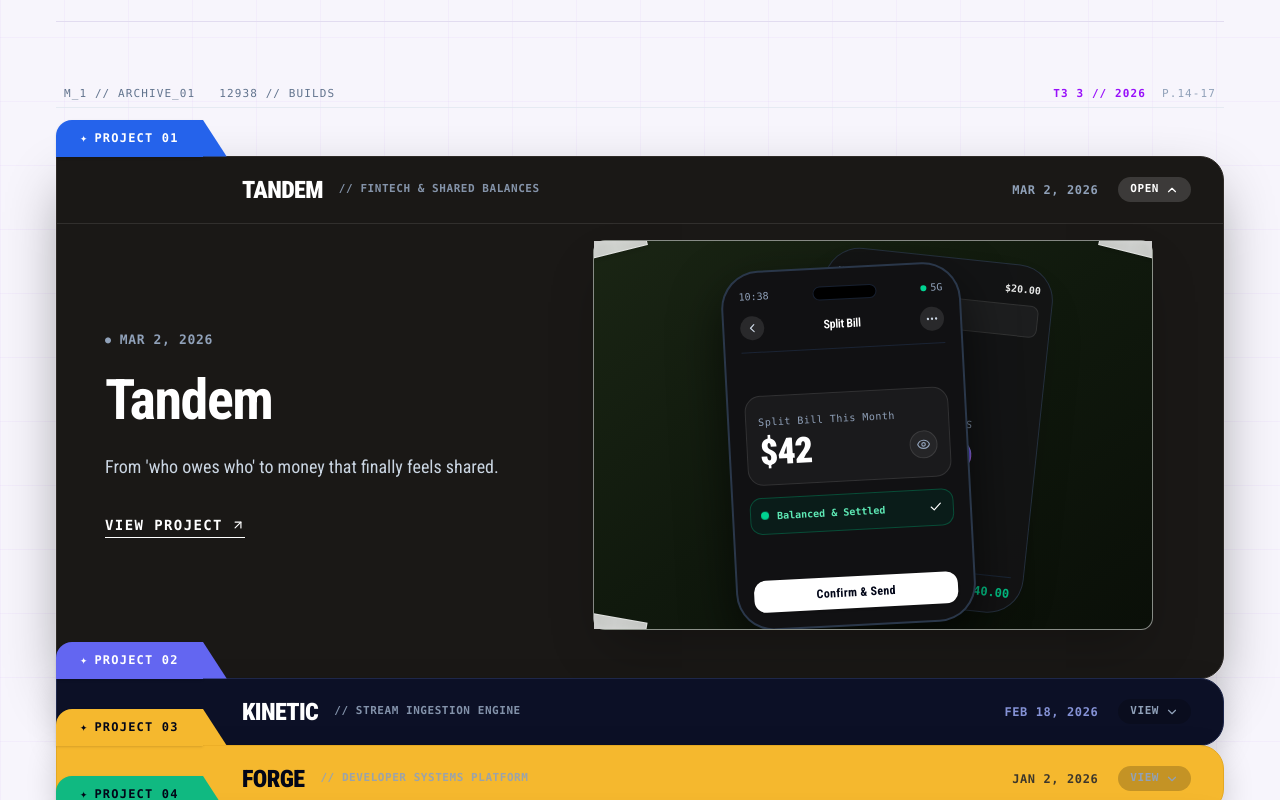
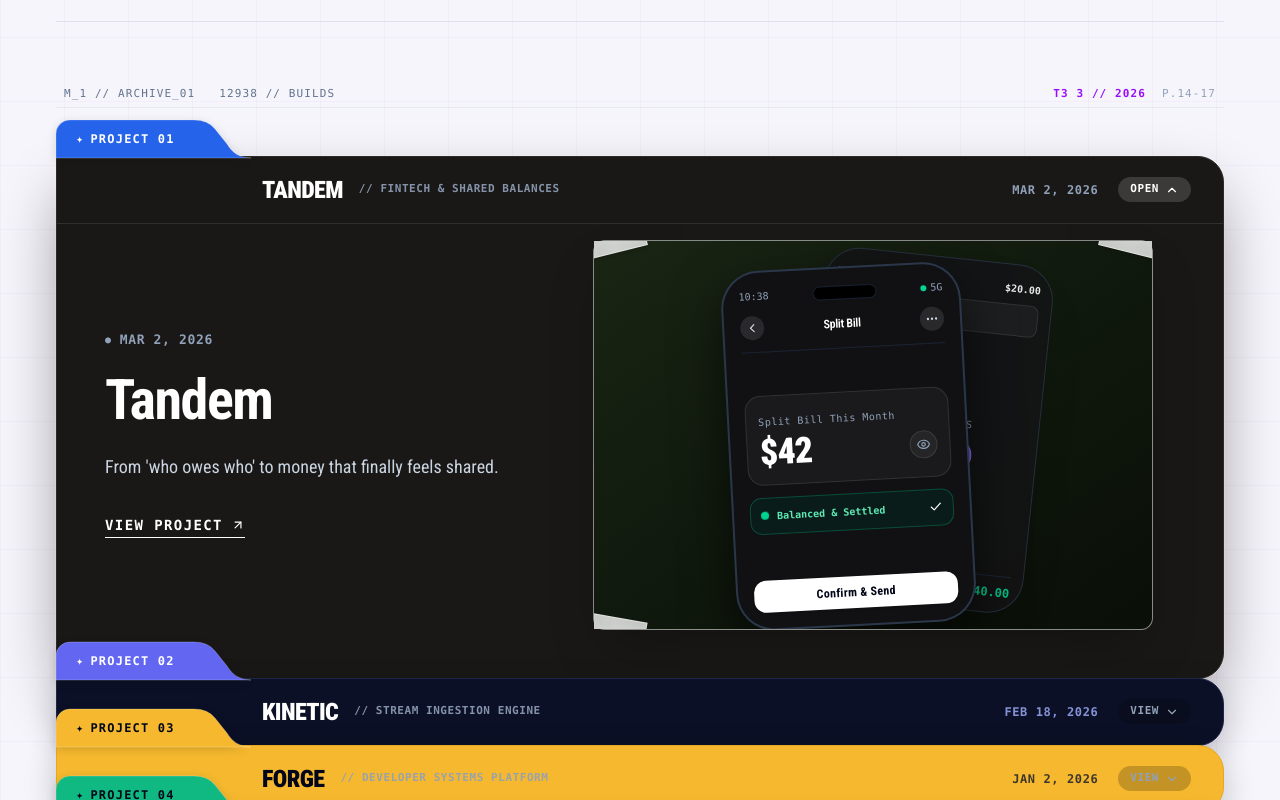
Before and after one commit to SaisagarYT/Freelance-Web, a Next.js app: page /work in a window 1280 px wide. Shown: the part 1020-1820 px from the top of the page. Built offline with nearby package versions, Linux system fonts and the light colour scheme.

Commit message:
feat: make project tabs completely smooth and rounded all around with continuous-curvature SVG fillets

```diff
--- a/src/components/TabbedFolderProjects.tsx
+++ b/src/components/TabbedFolderProjects.tsx
@@ -470,30 +470,36 @@ export const TabbedFolderProjects: React.FC<TabbedFolderProjectsProps> = ({
               } group transition-all duration-300`}
             >
               {/* -------------------------------------------------------- */}
-              {/* THE PROTRUDING CHAMFERED TAB (All aligned on left side)  */}
-              {/* Seamlessly welded to the top-left of each card body      */}
+              {/* SKEUOMORPHIC ROUNDED FOLDER TAB (Smooth curves all around)*/}
+              {/* Beautiful continuous curvature with zero sharp corners   */}
               {/* -------------------------------------------------------- */}
               <div
                 onClick={() => toggleFolder(idx)}
-                className={`absolute top-0 left-0 z-20 h-[33px] sm:h-[37px] flex items-stretch cursor-pointer select-none transition-all duration-200 hover:brightness-110 ${proj.theme.tabText}`}
+                className="absolute top-0 left-0 z-20 h-[34px] sm:h-[38px] w-[170px] sm:w-[195px] cursor-pointer select-none transition-all duration-200 hover:brightness-110"
               >
+                {/* Continuous-Curvature SVG Tab Silhouette */}
+                <svg
+                  viewBox="0 0 195 38"
+                  preserveAspectRatio="none"
+                  className="absolute inset-0 w-full h-full overflow-visible drop-shadow-[0_2px_4px_rgba(0,0,0,0.14)]"
+                >
+                  <path
+                    d="M 0 38 L 0 14 A 14 14 0 0 1 14 0 L 138 0 Q 152 0 159 9 L 171 24 Q 179 38 195 38 L 0 38 Z"
+                    fill={proj.theme.tabBg}
+                    stroke="rgba(255,255,255,0.22)"
+                    strokeWidth="1"
+                  />
+                </svg>
+
+                {/* Tab Label */}
                 <div
-                  style={{ backgroundColor: proj.theme.tabBg }}
-                  className="h-full px-4 sm:px-6 flex items-center font-mono text-[11px] sm:text-xs tracking-widest uppercase rounded-tl-xl sm:rounded-tl-2xl shadow-sm"
+                  className={`relative z-10 h-full flex items-center pl-4 sm:pl-5 pr-8 sm:pr-10 font-mono text-[11px] sm:text-xs tracking-widest uppercase font-bold ${proj.theme.tabText}`}
                 >
                   <span className="flex items-center gap-1.5">
                     <span>✦</span>
                     <span>{`PROJECT ${proj.num}`}</span>
                   </span>
                 </div>
-                {/* Right diagonal chamfer wedge */}
-                <div
-                  style={{
-                    backgroundColor: proj.theme.tabBg,
-                    clipPath: "polygon(0 0, 0 100%, 100% 100%)",
-                  }}
-                  className="h-full w-5 sm:w-6"
-                />
               </div>
 
               {/* -------------------------------------------------------- */}
@@ -511,14 +517,14 @@ export const TabbedFolderProjects: React.FC<TabbedFolderProjectsProps> = ({
                 style={{
                   backgroundColor: proj.theme.cardBg,
                 }}
-                className={`relative w-full rounded-2xl sm:rounded-[24px] rounded-tl-none sm:rounded-tl-none border ${proj.theme.border} overflow-hidden shadow-[0_10px_30px_rgba(0,0,0,0.18)] transition-all duration-300 ${
-                  isExpanded ? "shadow-[0_24px_60px_-12px_rgba(0,0,0,0.45)] ring-1 ring-white/10" : "hover:brightness-105"
+                className={`relative w-full rounded-2xl sm:rounded-[26px] rounded-tl-none sm:rounded-tl-none border ${proj.theme.border} overflow-hidden shadow-[0_12px_32px_rgba(0,0,0,0.22)] transition-all duration-300 ${
+                  isExpanded ? "shadow-[0_28px_65px_-12px_rgba(0,0,0,0.48)] ring-1 ring-white/10" : "hover:brightness-105"
                 }`}
               >
                 {/* Folder Header Bar (Title, Category, Date, View/Open toggle) */}
                 <div
                   onClick={() => toggleFolder(idx)}
-                  className={`relative w-full h-[58px] sm:h-[66px] flex items-center justify-between pl-[145px] sm:pl-[185px] pr-5 sm:pr-8 cursor-pointer select-none transition-colors ${proj.theme.headerHover}`}
+                  className={`relative w-full h-[58px] sm:h-[66px] flex items-center justify-between pl-[175px] sm:pl-[205px] pr-5 sm:pr-8 cursor-pointer select-none transition-colors ${proj.theme.headerHover}`}
                 >
                   {/* Title & Category Metadata */}
                   <div className="flex items-center gap-2 sm:gap-4">
```
